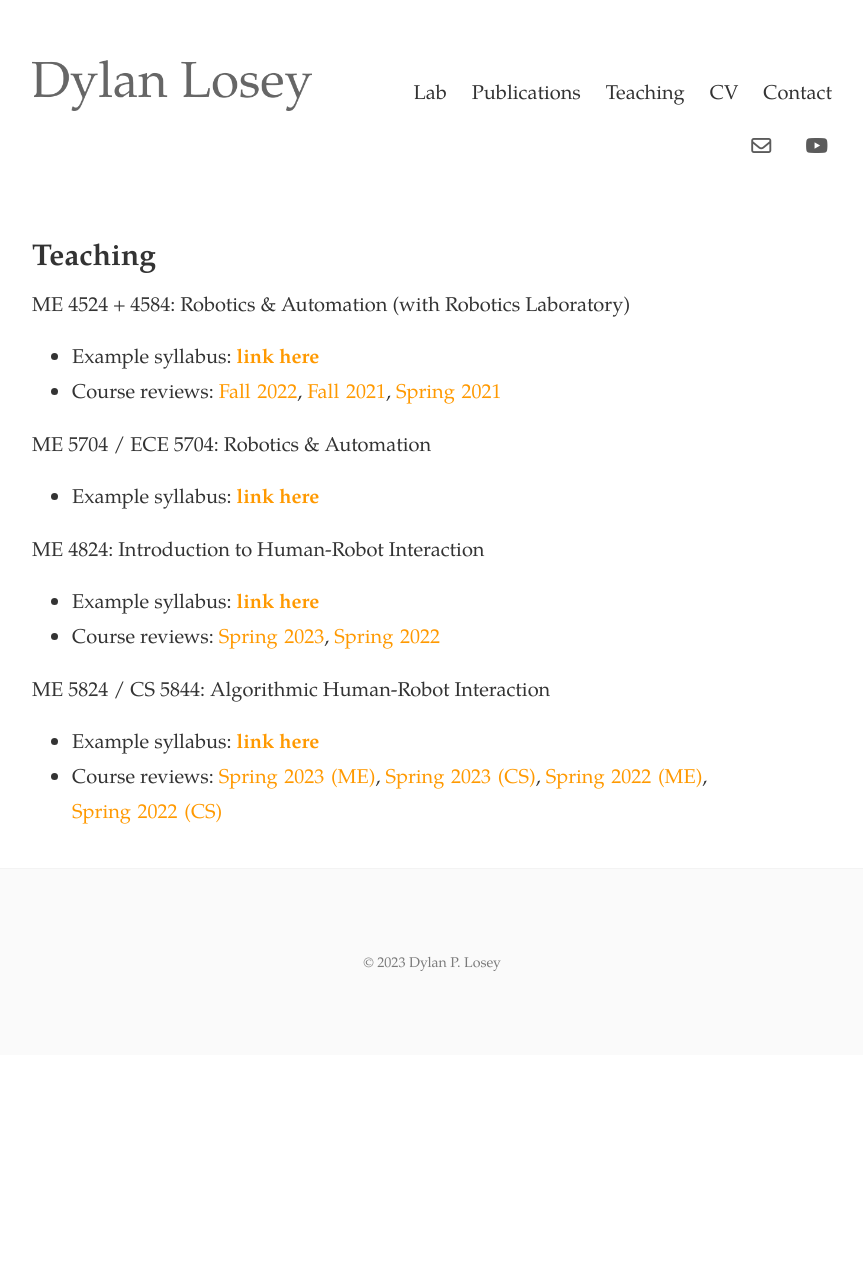
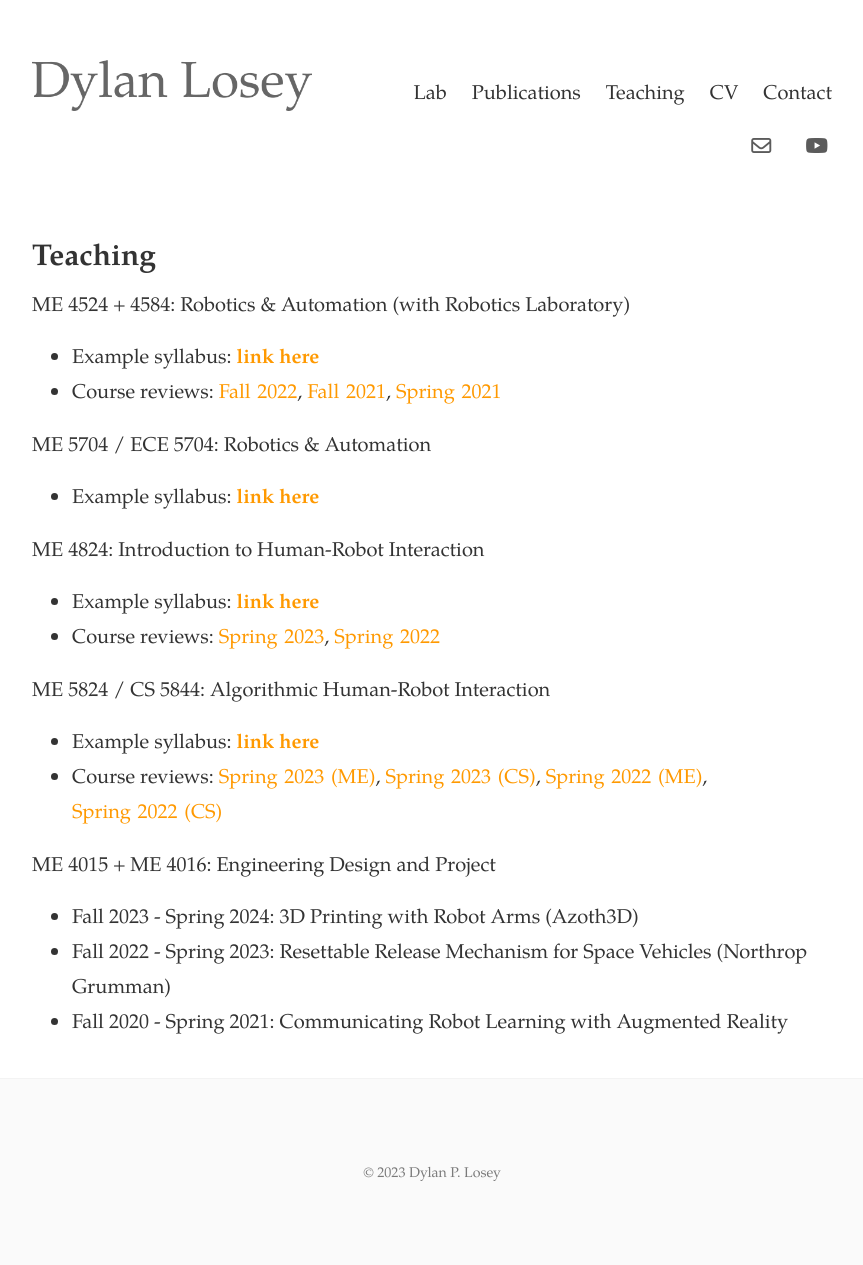
Before and after one commit to dylan-losey/dylan-losey.github.io, a Jekyll site: the page built from teaching.html, in a window 1280 px wide. Shown: the whole page, without its empty margins (208-1071 px from the left). Built offline with Jekyll 4.4.1, drawn with Linux system fonts in a browser that asks for light colours; nearby versions of some CDN libraries; before the commit the page ends 1055 px from its top, so only the background shows below that.

Commit message:
syllabus

```diff
--- a/teaching.html
+++ b/teaching.html
@@ -53,3 +53,13 @@ tags: teaching
     </li>
   </ul>
 </div>
+
+
+<div>
+  <p>ME 4015 + ME 4016: Engineering Design and Project</p>
+  <ul>
+    <li>Fall 2023 - Spring 2024: 3D Printing with Robot Arms (Azoth3D)</li>
+    <li>Fall 2022 - Spring 2023: Resettable Release Mechanism for Space Vehicles (Northrop Grumman)</li>
+    <li>Fall 2020 - Spring 2021: Communicating Robot Learning with Augmented Reality</li>
+  </ul>
+</div>
```
